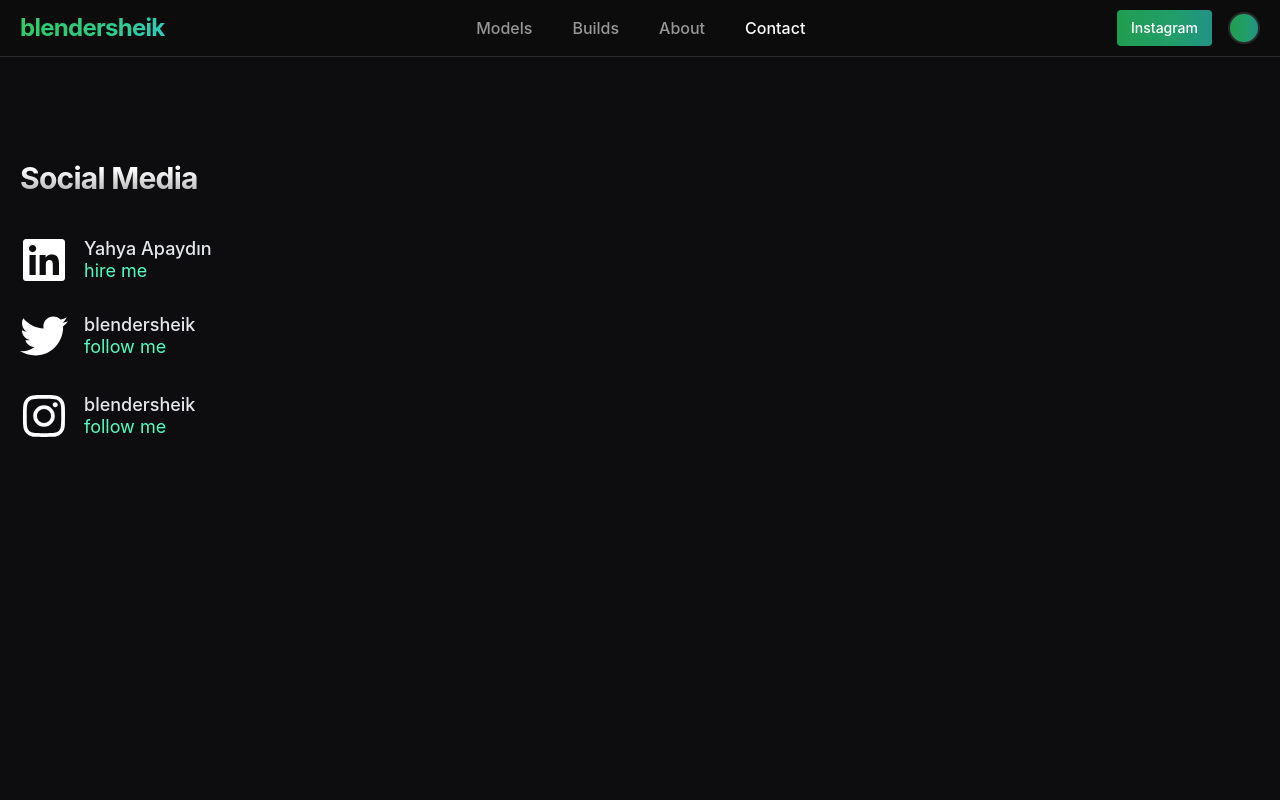
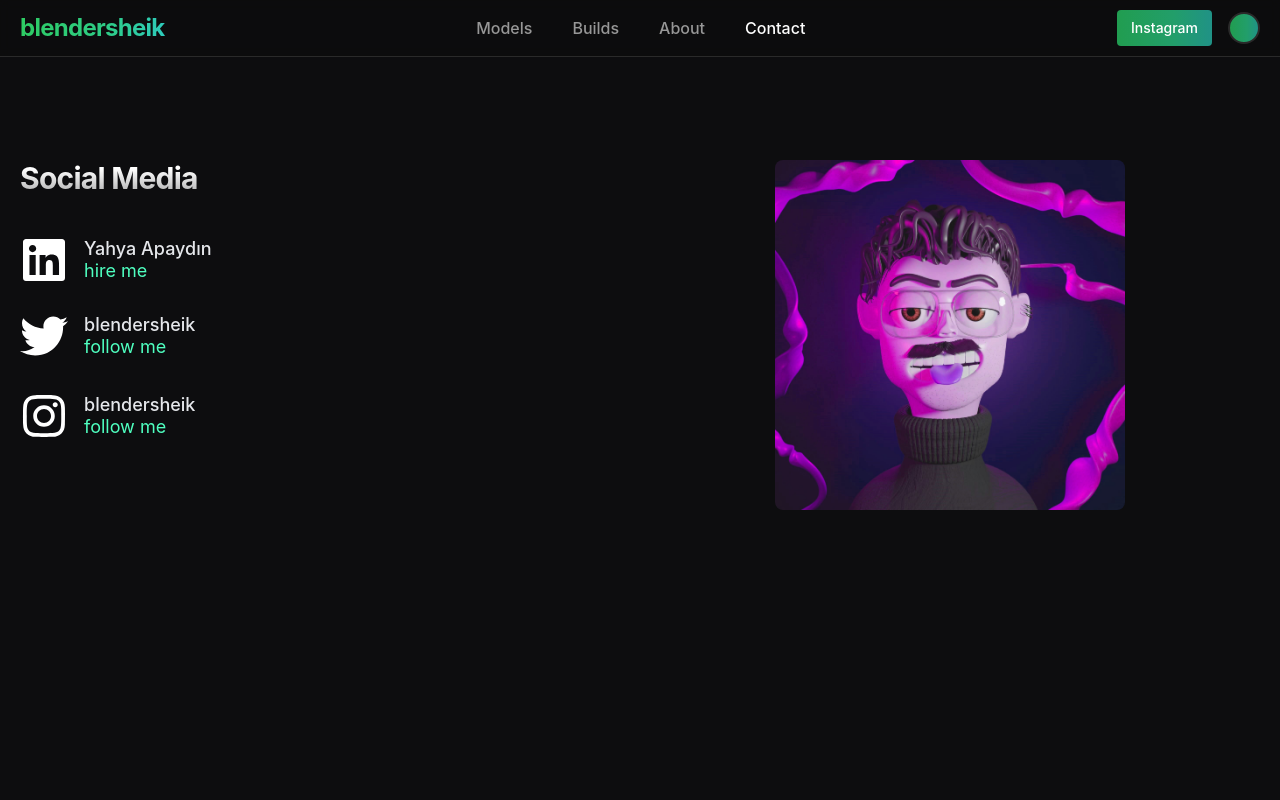
Before and after one commit to emirulucay/blednersheik-next, a Next.js app: page /contact in a window 1280 px wide. Shown: the top 800 px of the page. Built offline with nearby package versions, Linux system fonts and the light colour scheme.

Commit message:
stable version 1

```diff
--- a/pages/contact.tsx
+++ b/pages/contact.tsx
@@ -3,6 +3,7 @@ import { useFormik } from "formik";
 import { FaLinkedin, FaTwitter, FaInstagram } from "react-icons/fa";
 import Head from "next/head";
 import { MainContext, useContext } from "context";
+import Image from "next/image";
 
 interface Values {
   name: string;
@@ -30,7 +31,7 @@ export default function Contact() {
         <title>Contact — blendersheik</title>
       </Head>
       <Layout>
-        <div className="container mx-auto min-h-[80vh] flex mt-24 lg:mt-40 gap-8 flex-wrap-reverse">
+        <div className="container mx-auto min-h-[80vh] flex mt-24 lg:mt-40 flex-wrap-reverse">
           {/* <div className="flex flex-col md:w-1/2 gap-8 w-full mt-12 md:mt-0">
             <h5 className="font-inter font-bold text-2xl md:text-3xl lg:text-4xl text-white tracking-tight">Send Me a Message</h5>
             <form noValidate className="flex flex-col gap-8 mt-2" onSubmit={handleSubmit}>
@@ -84,9 +85,9 @@ export default function Contact() {
               <button className={`${themeValues[theme]?.bg} button-sm inline w-[90px] font-inter font-medium text-white`} type="submit">
                 Send
               </button>
-            </form> */}
-          {/* </div> */}
-          <div className="flex flex-col gap-8 md:w-1/3 w-full">
+            </form>
+          </div> */}
+          <div className="flex flex-col gap-8 md:w-1/2 w-full">
             <h3 className="pageTitle md:text-3xl">Social Media</h3>
             <div className="flex gap-4 justify-start items-center mt-2">
               <FaLinkedin className="text-white text-5xl " />
@@ -128,6 +129,17 @@ export default function Contact() {
               </div>
             </div>
           </div>
+          <div className="flex items-start justify-center md:w-1/2 w-full">
+            <Image
+              className="rounded-lg"
+              src="/images/contactSheik.jpg"
+              alt="Blendersheik"
+              width={350}
+              height={350}
+              priority
+              quality={100}
+            />
+          </div>
         </div>
       </Layout>
     </>
```
Also changed, not shown: public/images/contactSheik.jpg (added).
